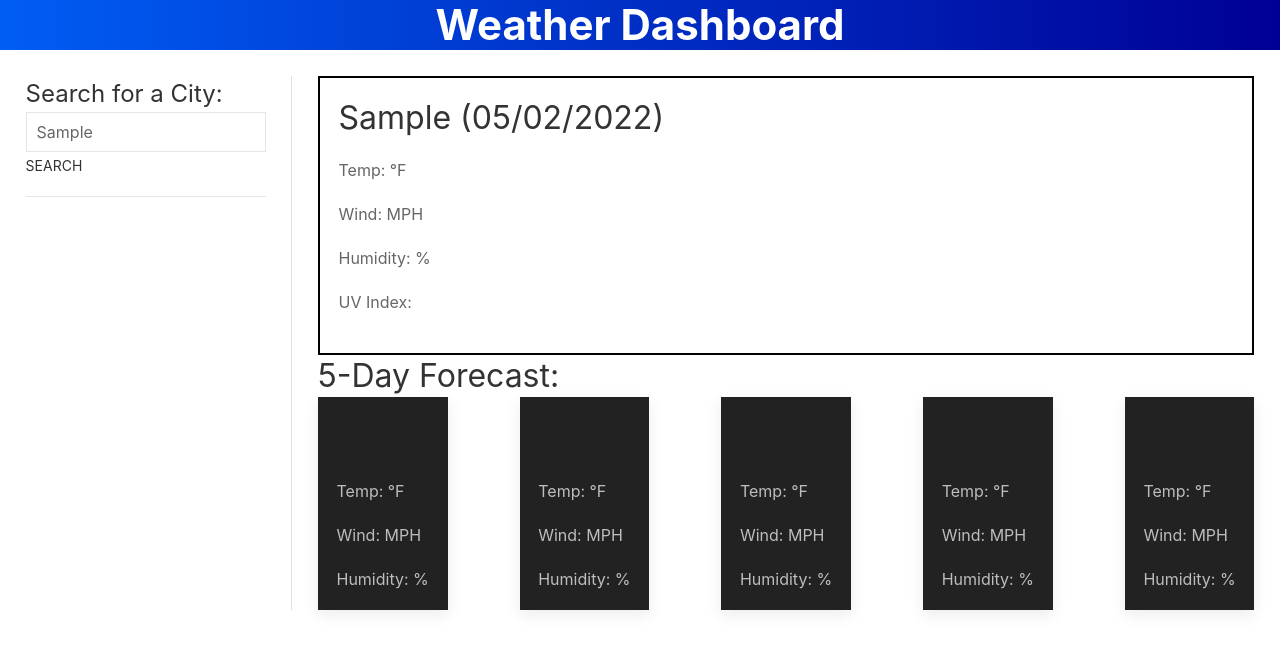
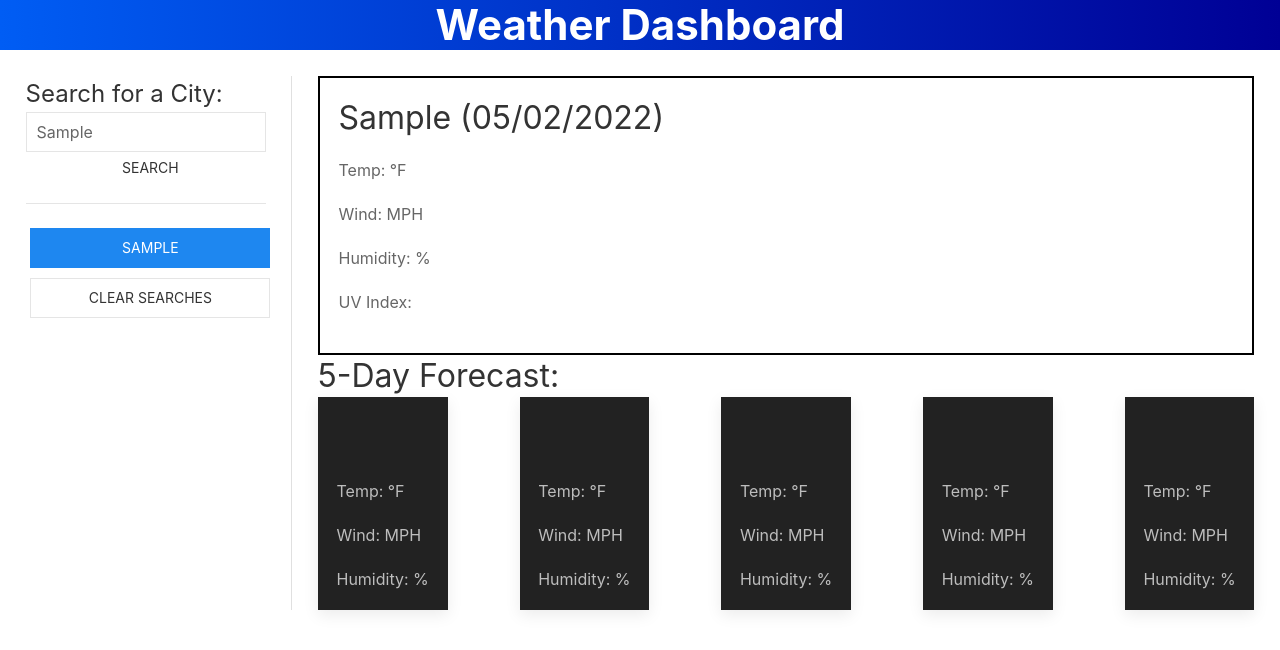
Before and after one commit to hectorromo06/weather-dashboard, a plain HTML site: page index.html in a window 1280 px wide. Both pictures are taken after typing "Sample" into the empty fields and a click on the button "SEARCH". Drawn offline with nearby package versions, Linux system fonts and the light colour scheme; no server answers.

Commit message:
recent search buttons

```diff
--- a/assets/css/style.css
+++ b/assets/css/style.css
@@ -13,11 +13,17 @@ nav div h1 {
 }
 
 #search {
+    width: 20%;
     margin: 2% 0 2% 2%;
 }
 
 #search form label {
     font-size: x-large;
+}
+
+#search button {
+    margin: 2%;
+    width: 100%;
 }
 
 #results {
@@ -55,6 +61,11 @@ nav div h1 {
     padding: 2%;
 }
 
+#previous-searches button {
+    width: 100%;
+    margin: 2%;
+}
+
 .success {
     background-color: green;
     color: white;
--- a/assets/js/script.js
+++ b/assets/js/script.js
@@ -10,6 +10,13 @@ $('#submit-btn').click(function (event) {
     if (cityName != "") {
         getApi(cityName);
     }
+
+    addButtons();
+});
+
+$('#clear').click(function () {
+    localStorage.clear();
+    location.reload();
 });
 
 function getApi(city) {
@@ -53,7 +60,6 @@ function getApi(city) {
         })
         .then(function (data) {
             forecast((data[0].lat), (data[0].lon));
-            //fiveDay((data[0].lat), (data[0].lon));
         });
 }
 
@@ -114,6 +120,45 @@ function forecast(lat, lon) {
         })
 }
 
+function addButtons() {
+    var history = document.querySelector('#previous-searches');
+
+    var temp = localStorage.getItem('citiesSearched');
+    citiesSearched = JSON.parse(temp);
+
+
+    for (var i = history.children.length; i < citiesSearched.length; i++) {
+
+        var btnEl = document.createElement("button");
+        btnEl.setAttribute("id", "history-" + i);
+        btnEl.classList.add("uk-button", "uk-button-primary")
+        btnEl.textContent = citiesSearched[i].cityName;
+        history.appendChild(btnEl);
+    }
+
+    // event listener for buttons
+    const btns = document.querySelectorAll('button[id^=history-]')
+
+    btns.forEach(btn => {
+
+        btn.addEventListener('click', event => {
+            var city = event.target.textContent;
+            console.log("🚀 ~ file: script.js ~ line 138 ~ addButtons ~ elID", city)
+            getApi(city);
+        });
+
+    });
+}
+
+function history() {
+    var temp = localStorage.getItem('citiesSearched');
+
+    // if localStorage does exist print buttons
+    if (temp != null) {
+        addButtons();
+    }
+}
+
 // media query
 $(window).resize(function () {
     if ($(window).width() <= 768) {
@@ -130,3 +175,5 @@ $(window).resize(function () {
         }
     }
 });
+
+history();
--- a/index.html
+++ b/index.html
@@ -18,16 +18,17 @@
     </nav>
 
     <section class="uk-flex">
-        <div id="search" class="uk-flex-left">
+        <div id="search" class="uk-flex-left uk-animation-toggle" tabindex="0">
             <form class="uk-search uk-search-default uk-flex-left">
                 <label for="city" class="uk-form-label">Search for a City:</label>
                 <input type="search" placeholder="City Name" name="city" id="city" class="uk-search-input" />
                 <button id="submit-btn" type="submit" class="uk-button uk-button-text">Search</button>
             </form>
             <hr>
-            <div id="previous-searches">
+            <div id="previous-searches" class="uk-flex-column">
 
             </div>
+            <button id="clear" class="uk-button uk-button-default uk-animation-shake">Clear Searches</button>
         </div>
 
         <div id="results" class="uk-flex-right">
```
Also changed, not shown: assets/images/screenshot.png (added), 1 other file.
